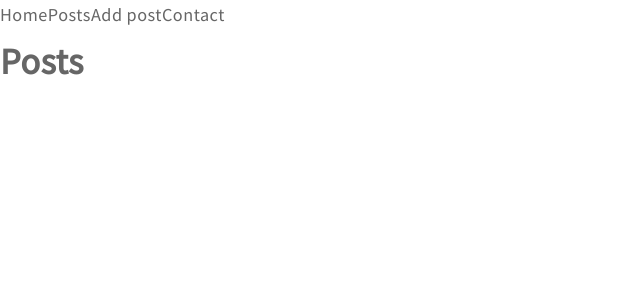
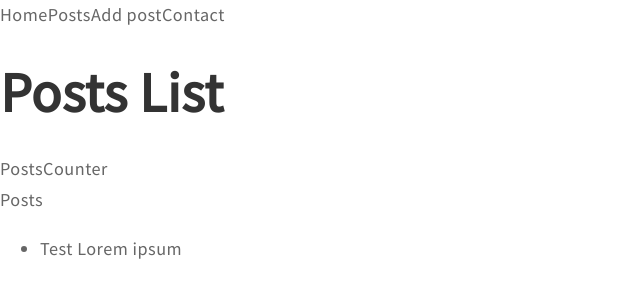
Before and after one commit to morales1980/task30-MERN, a React (Create React App) app in the folder client/: page /posts in a window 1280 px wide. Shown: the top 300 px of the page, without its empty margins (0-640 px from the left). Built offline with nearby package versions, Linux system fonts and the light colour scheme.

Commit message:
add basic redux, redux-thunk functionality

```diff
--- a/client/src/App.js
+++ b/client/src/App.js
@@ -5,8 +5,8 @@ import Home from './components/pages/Home/HomePage';
 import Posts from './components/pages/Posts/PostsPage';
 import Contact from './components/pages/Contact/ContactPage';
 import NotFound from './components/pages/NotFound/NotFoundPage';
-import AddPost from './components/pages/AddPost/AddPost';
-import SinglePost from './components/pages/SinglePost/SinglePost';
+import AddPost from './components/pages/AddPost/AddPostPage';
+import SinglePost from './components/pages/SinglePost/SinglePostPage';
 
 
 class App extends React.Component {
--- /dev/null
+++ b/client/src/components/features/Posts/Posts.js
@@ -0,0 +1,35 @@
+import React from 'react';
+import {PropTypes} from 'prop-types';
+
+class Posts extends React.Component {
+  componentDidMount() {
+    const {loadPosts} = this.props;
+    loadPosts();
+  }
+
+  render() {
+    const {posts} = this.props;
+
+    return (
+      <div>
+        Posts
+        <ul>
+          {posts.map((post) => <li key={post.id}>{post.title} {post.content}</li>)}
+        </ul>
+      </div>
+    );
+  }
+};
+
+Posts.propTypes = {
+  posts: PropTypes.arrayOf(
+    PropTypes.shape({
+      id: PropTypes.string.isRequired,
+      title: PropTypes.string.isRequired,
+      content: PropTypes.string.isRequired
+    })
+  ),
+  loadPosts: PropTypes.func.isRequired
+};
+
+export default Posts;
--- /dev/null
+++ b/client/src/components/features/Posts/PostsContainer.js
@@ -0,0 +1,13 @@
+import {connect} from 'react-redux';
+import {getPosts, loadPostsRequest} from '../../../redux/postsRedux';
+import Posts from './Posts';
+
+const mapeStateToProps = (state) => ({
+  posts: getPosts(state)
+});
+
+const mapDispatchToProps = (dispatch) => ({
+  loadPosts: () => dispatch(loadPostsRequest())
+});
+
+export default connect(mapeStateToProps, mapDispatchToProps)(Posts);
--- /dev/null
+++ b/client/src/components/features/PostsCounter/PostsCounter.js
@@ -0,0 +1,11 @@
+import React from 'react';
+
+class PostsCounter extends React.Component {
+  render() {
+    return (
+      <div>PostsCounter</div>
+    );
+  }
+}
+
+export default PostsCounter;
--- a/client/src/components/pages/Posts/PostsPage.js
+++ b/client/src/components/pages/Posts/PostsPage.js
@@ -1,9 +1,14 @@
 import React from 'react';
 
-const PostsPage = (props) => (
+import PageTitle from '../../common/PageTitle/PageTitle';
+import PostsCounter from '../../features/PostsCounter/PostsCounter';
+import Posts from '../../features/Posts/PostsContainer';
+
+const PostsPage = () => (
   <div>
-    <h1>Posts</h1>
-    {props.children}
+    <PageTitle>Posts List</PageTitle>
+    <PostsCounter/>
+    <Posts/>
   </div>
 );
 
--- a/client/src/index.js
+++ b/client/src/index.js
@@ -2,14 +2,18 @@ import React from 'react';
 import ReactDOM from 'react-dom';
 import App from './App';
 import {BrowserRouter as Router} from 'react-router-dom';
+import {Provider} from 'react-redux';
+import store from './redux/store';
 
 import './styles/global.scss';
 import 'animate.css/animate.min.css';
 
 const Root = () => (
-  <Router>
-    <App/>
-  </Router>
+  <Provider store={store}>
+    <Router>
+      <App/>
+    </Router>
+  </Provider>
 );
 
 ReactDOM.render(<Root />, document.getElementById('root'));
--- /dev/null
+++ b/client/src/redux/postsRedux.js
@@ -0,0 +1,35 @@
+// SELECTORS
+export const getPosts = ({posts}) => posts;
+
+// ACTIONS
+// action name creator
+const reducerName = 'posts';
+const createActionName = (name) => (`app/${reducerName}/${name}`);
+
+export const LOAD_POSTS = createActionName('LOAD_POSTS');
+export const loadPosts = (payload) => ({payload, type: LOAD_POSTS});
+
+// INITIAL STATE
+const initialState = [];
+
+// THUNKS
+export const loadPostsRequest = () => {
+  return dispatch => {
+    console.log('Request started...');
+    setTimeout(() => {
+      const array = [{id: 'asd123', title: 'Test', content: 'Lorem ipsum'}];
+      dispatch(loadPosts(array));
+      console.log('Request finished after 2sec...');
+    }, 2000);
+  }
+}
+
+// REDUCER
+export default function reducer(statePart = initialState, action = {}) {
+  switch(action.type) {
+    case LOAD_POSTS:
+      return [...action.payload];
+    default:
+    return statePart;
+  }
+};
--- /dev/null
+++ b/client/src/redux/store.js
@@ -0,0 +1,15 @@
+import {createStore, combineReducers, applyMiddleware} from 'redux';
+import thunk from 'redux-thunk';
+
+//import reducers
+import posts from './postsRedux';
+
+//combine reducers
+const rootReducer = combineReducers({
+  posts
+});
+
+//create store
+const store = createStore(rootReducer, applyMiddleware(thunk));
+
+export default store;
```
Also changed, not shown: package.json (+4 -3 lines), client/src/components/pages/AddPost/AddPostPage.js (renamed from client/src/components/pages/AddPost/AddPost.js), client/src/components/pages/SinglePost/SinglePostPage.js (renamed from client/src/components/pages/SinglePost/SinglePost.js), 2 other files (tests, documents, lock files or other folders).
